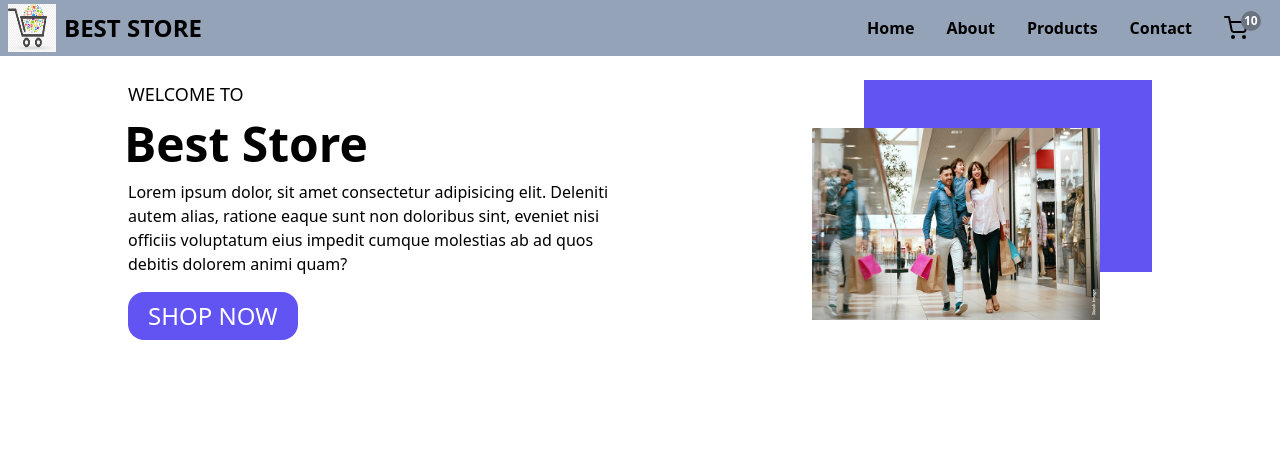
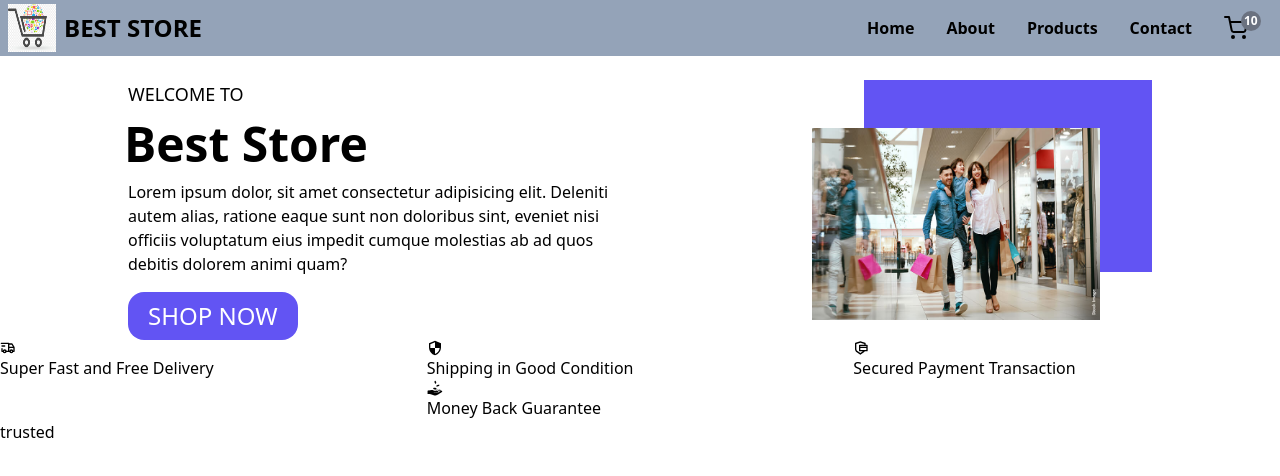
Before and after one commit to mukulsharma2/best-store, a React (Create React App) app: page / in a window 1280 px wide. Shown: the top 476 px of the page. Built offline with nearby package versions, Linux system fonts and the light colour scheme.

Commit message:
services component done

```diff
--- a/src/components/Home.js
+++ b/src/components/Home.js
@@ -1,10 +1,14 @@
 import React from 'react'
 import Container from './Container'
+import Services from './Services'
+import Trusted from './Trusted'
 
 const Home = () => {
   return (
     <div className='mt-20'>
       <Container name="Best Store" />
+      <Services />
+      <Trusted />
     </div>
   )
 }
--- a/src/components/Services.js
+++ b/src/components/Services.js
@@ -1,11 +1,33 @@
 import React from 'react'
+import {TbTruckDelivery} from 'react-icons/tb'
+import {MdSecurity} from 'react-icons/md'
+import {GiReceiveMoney} from 'react-icons/gi'
+import {RiSecurePaymentLine} from 'react-icons/ri'
 
 const Services = () => {
   return (
-    <div>
-      Services
-Services
-    </div>
+      <div className="grid grid-cols-3">
+        <div className="">
+            <TbTruckDelivery />
+            <h3>Super Fast and Free Delivery</h3>
+        </div>
+
+        <div className="grid grid-rows-2">
+            <div>
+                <MdSecurity />
+                <h3>Shipping in Good Condition</h3>
+            </div>
+            <div>
+                <GiReceiveMoney />
+                <h3>Money Back Guarantee</h3>
+            </div>
+        </div>
+
+        <div className="">
+            <RiSecurePaymentLine />
+            <h3>Secured Payment Transaction</h3>
+        </div>
+      </div>
   )
 }
 
```
